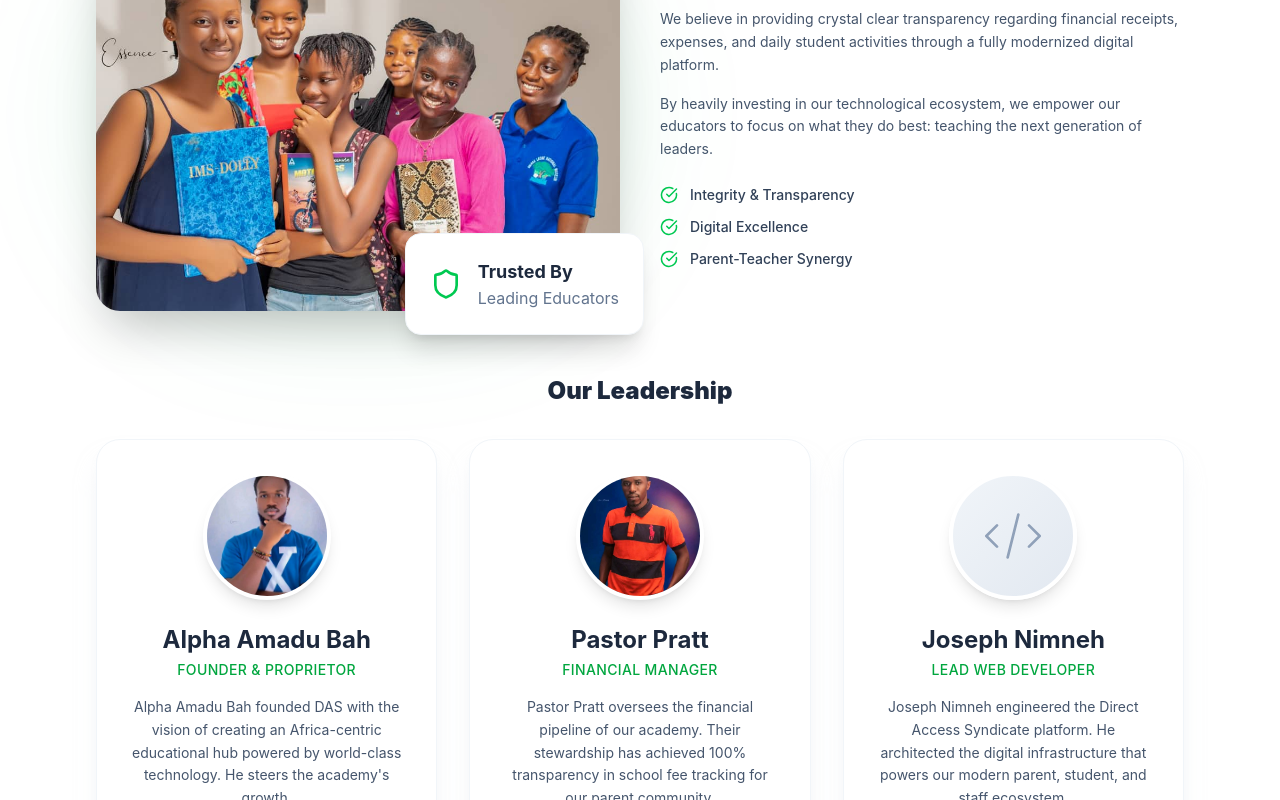
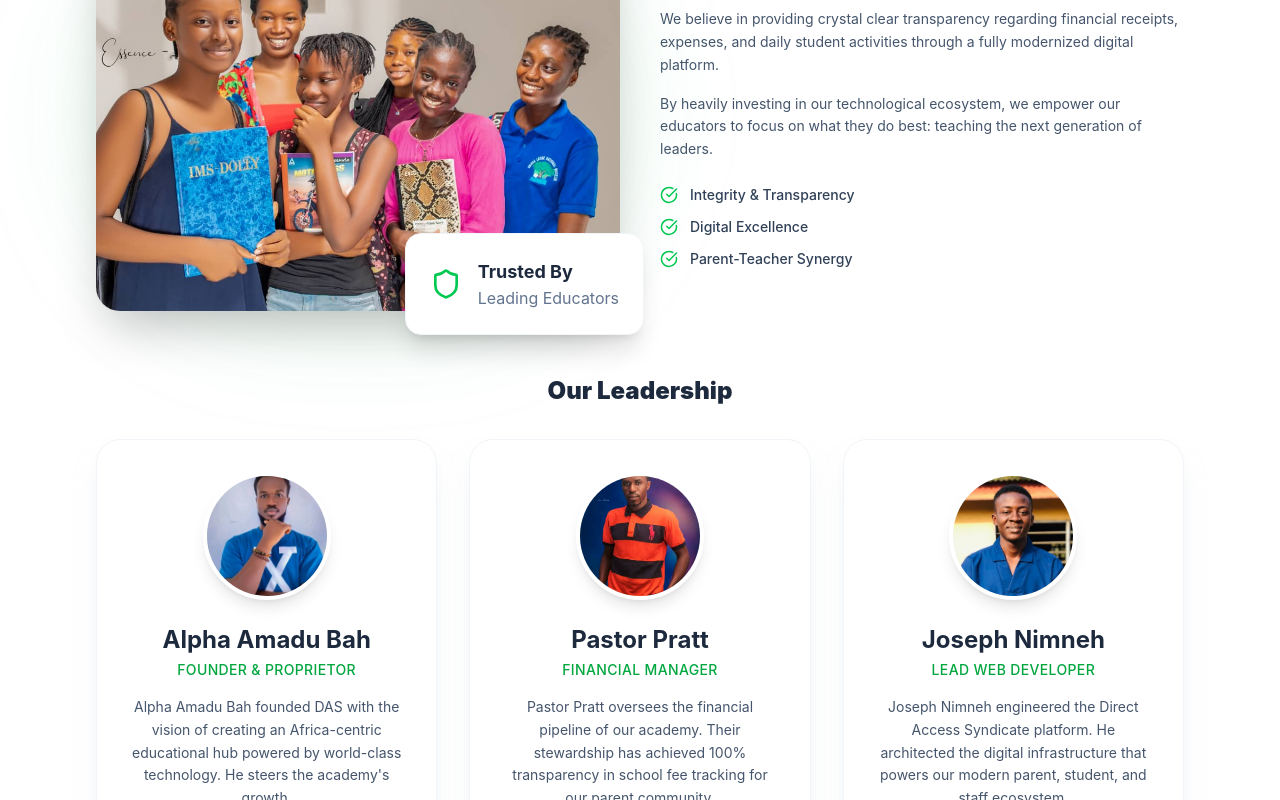
Before and after one commit to brotherJoe-7/direct-access-syndicate, a React (Vite) app in the folder frontend/: page /about in a window 1280 px wide. Shown: the part 406-1206 px from the top of the page. Built offline with nearby package versions, Linux system fonts and the light colour scheme; no server answers.

Commit message:
style: replace placeholder with developer image

```diff
--- a/frontend/src/pages/About.jsx
+++ b/frontend/src/pages/About.jsx
@@ -6,6 +6,7 @@ import logo from '../assets/logo.png';
 import gallery4 from '../assets/gallery_4.jpeg';
 import proprietorImg from '../assets/proprietor.jpeg';
 import managerImg from '../assets/financial_manager.jpeg';
+import developerImg from '../assets/developer.jpeg';
 
 const About = () => {
   return (
@@ -81,10 +82,8 @@ const About = () => {
 
                   {/* Web Developer */}
                   <div className="bg-white rounded-3xl p-8 border border-slate-100 shadow-xl shadow-slate-200/50 text-center hover:-translate-y-1 transition-transform">
-                      <div className="w-32 h-32 mx-auto rounded-full border-slate-200 mb-6 overflow-hidden border-4 border-white shadow-lg bg-gradient-to-br from-slate-100 to-slate-200 flex items-center justify-center">
-                          <svg className="w-16 h-16 text-slate-400" fill="none" viewBox="0 0 24 24" stroke="currentColor">
-                              <path strokeLinecap="round" strokeLinejoin="round" strokeWidth={1} d="M10 20l4-16m4 4l4 4-4 4M6 16l-4-4 4-4" />
-                          </svg>
+                      <div className="w-32 h-32 mx-auto rounded-full bg-slate-100 mb-6 overflow-hidden border-4 border-white shadow-lg">
+                          <img src={developerImg} alt="Lead Web Developer" className="w-full h-full object-cover" />
                       </div>
                       <h3 className="text-2xl font-bold text-slate-800 mb-1">Joseph Nimneh</h3>
                       <p className="text-green-600 font-medium tracking-wide text-sm uppercase mb-4">Lead Web Developer</p>
--- a/frontend/src/pages/Landing.jsx
+++ b/frontend/src/pages/Landing.jsx
@@ -13,6 +13,7 @@ import gallery5 from '../assets/gallery_5.jpeg';
 import gallery6 from '../assets/gallery_6.jpeg';
 import proprietorImg from '../assets/proprietor.jpeg';
 import managerImg from '../assets/financial_manager.jpeg';
+import developerImg from '../assets/developer.jpeg';
 
 const Landing = () => {
   const { user } = useAuth();
@@ -33,7 +34,7 @@ const Landing = () => {
     {
       name: 'Joseph Nimneh',
       role: 'Lead Web Developer',
-      image: 'https://api.dicebear.com/7.x/initials/svg?seed=JN&backgroundColor=0ea5e9',
+      image: developerImg,
       desc: 'Architect of the digital infrastructure powering DAS, bringing modern tech solutions to education.'
     }
   ];
```
